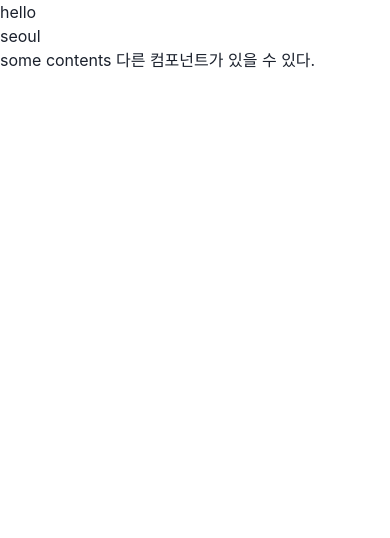
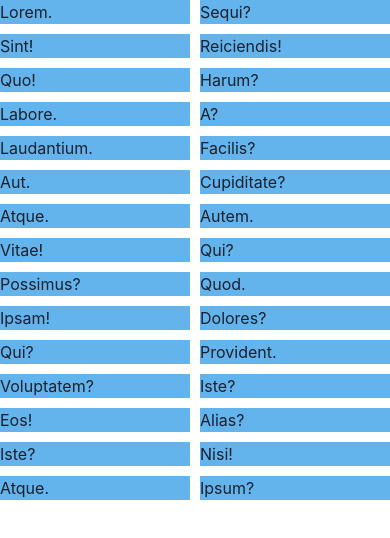
Before and after one commit to namic123/React-basics, a React (Create React App) app: page / in a window 390 px wide. Shown: the top 538 px of the page. Built offline with nearby package versions, Linux system fonts and the light colour scheme.

Commit message:
simplegrid 사용, 반응형웹적용

```diff
--- a/src/App.js
+++ b/src/App.js
@@ -1,23 +1,48 @@
-import { Box, Flex } from "@chakra-ui/react";
+import { Box, Flex, SimpleGrid } from "@chakra-ui/react";
 
-function MyComp({ text, address, children }) {
+function App() {
+  /*
+    base: "0em", // 0px
+    sm: "30em", // ~480px. em is a relative unit and is dependant on the font size.
+    md: "48em", // ~768px
+    lg: "62em", // ~992px
+    xl: "80em", // ~1280px
+    "2xl": "96em", // ~1536px
+   */
   return (
     <>
-      <p>{text}</p>
-      <p>{address}</p>
-      <p>{children}</p> {/*App의 MyComp 내부 컨텐츠의 요소*/}
-    </>
-  );
-}
-
-function App(props) {
-  return (
-    <>
-      <div>
-        <MyComp text={"hello"} address={"seoul"}>
-          some contents 다른 컴포넌트가 있을 수 있다.
-        </MyComp>
-      </div>
+      <SimpleGrid spacing={"10px"} columns={{ base: 2, md: 3, "2xl": 6 }}>
+        <Box bg="blue.300">Lorem.</Box>
+        <Box bg="blue.300">Sequi?</Box>
+        <Box bg="blue.300">Sint!</Box>
+        <Box bg="blue.300">Reiciendis!</Box>
+        <Box bg="blue.300">Quo!</Box>
+        <Box bg="blue.300">Harum?</Box>
+        <Box bg="blue.300">Labore.</Box>
+        <Box bg="blue.300">A?</Box>
+        <Box bg="blue.300">Laudantium.</Box>
+        <Box bg="blue.300">Facilis?</Box>
+        <Box bg="blue.300">Aut.</Box>
+        <Box bg="blue.300">Cupiditate?</Box>
+        <Box bg="blue.300">Atque.</Box>
+        <Box bg="blue.300">Autem.</Box>
+        <Box bg="blue.300">Vitae!</Box>
+        <Box bg="blue.300">Qui?</Box>
+        <Box bg="blue.300">Possimus?</Box>
+        <Box bg="blue.300">Quod.</Box>
+        <Box bg="blue.300">Ipsam!</Box>
+        <Box bg="blue.300">Dolores?</Box>
+        <Box bg="blue.300">Qui?</Box>
+        <Box bg="blue.300">Provident.</Box>
+        <Box bg="blue.300">Voluptatem?</Box>
+        <Box bg="blue.300">Iste?</Box>
+        <Box bg="blue.300">Eos!</Box>
+        <Box bg="blue.300">Alias?</Box>
+        <Box bg="blue.300">Iste?</Box>
+        <Box bg="blue.300">Nisi!</Box>
+        <Box bg="blue.300">Atque.</Box>
+        <Box bg="blue.300">Ipsum?</Box>
+      </SimpleGrid>
     </>
   );
 }
```
